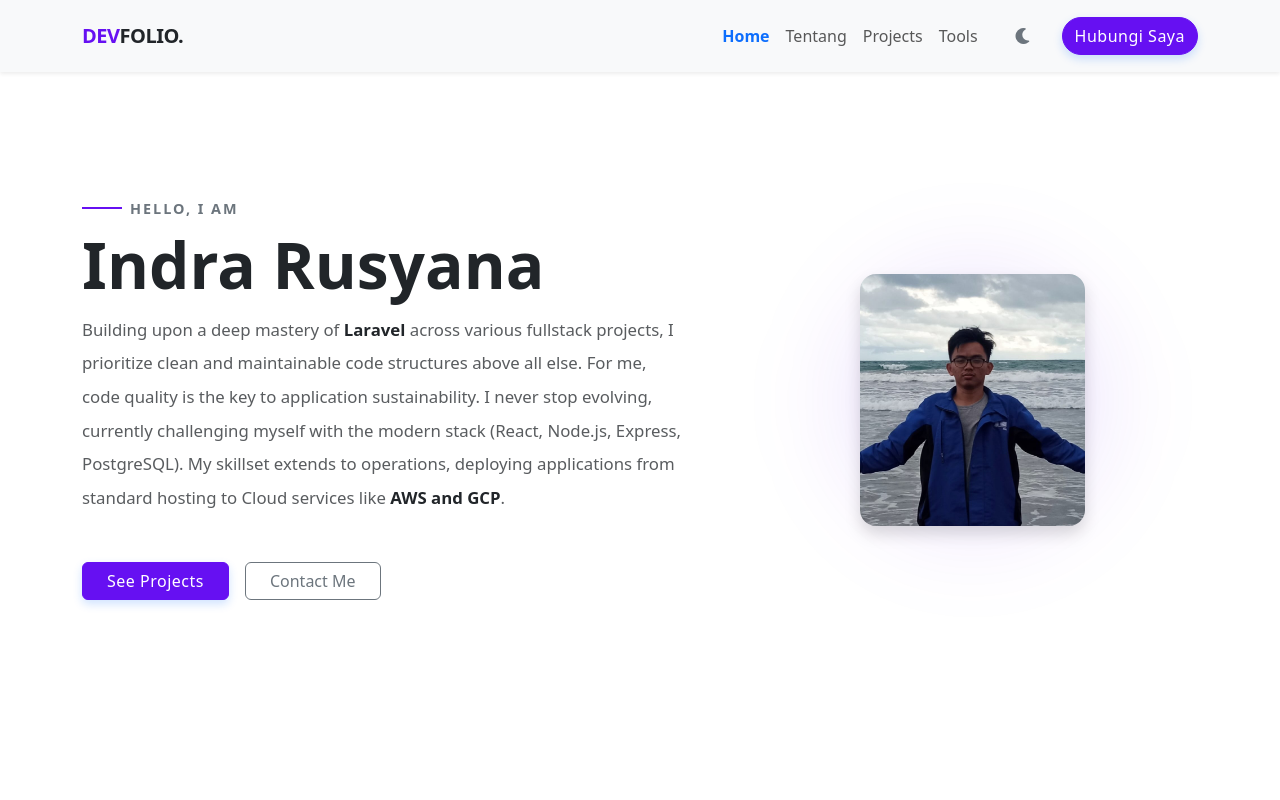
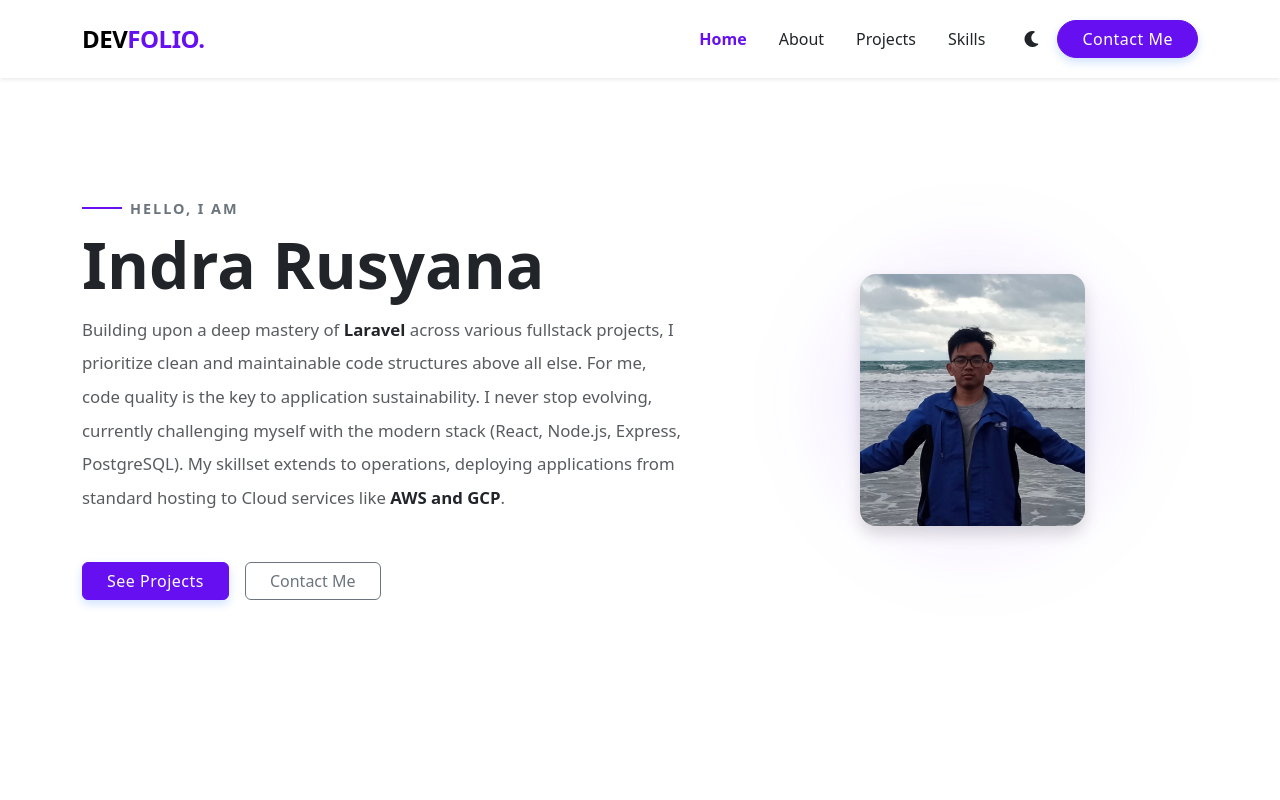
Before and after one commit to IndraRusyana/portofolio, a React (Vite) app in the folder client/: page / in a window 1280 px wide. Shown: the top 800 px of the page. Built offline with nearby package versions, Linux system fonts and the light colour scheme; no server answers.

Commit message:
feat: update favicon and enhance Navbar styles; improve scroll logic and clean up debug code in EditProject

```diff
--- a/client/index.html
+++ b/client/index.html
@@ -3,7 +3,7 @@
 
 <head>
     <meta charset="UTF-8" />
-    <link rel="icon" type="image/svg+xml" href="/vite.svg" />
+    <link rel="icon" type="image/svg+xml" href="/favicon.svg" />
     <meta name="viewport" content="width=device-width, initial-scale=1.0" />
     <title>My Portfolio</title>
     <link rel="preconnect" href="https://fonts.googleapis.com">
--- a/client/src/Home.css
+++ b/client/src/Home.css
@@ -147,8 +147,26 @@ body, .navbar, .card, section, footer {
     background-color: rgba(255, 255, 255, 0.95);
 }
 .navbar-brand { font-weight: 800; letter-spacing: -0.5px; }
-.nav-link { font-weight: 500; color: #64748b; transition: 0.3s; }
-.nav-link:hover, .nav-link.active { color: var(--primary-color); }
+.navbar-brand span { color: #6610f2; } /* Ungu */
+.navbar-nav .nav-link {
+    color: var(--bs-body-color);
+    font-weight: 500;
+    transition: all 0.3s ease;
+}
+.navbar-nav .nav-link:hover {
+    color: #6610f2 !important; /* Ungu */
+}
+.navbar-nav .nav-link.active-link {
+    color: #6610f2 !important; /* Ungu menyala */
+    font-weight: 700 !important;
+}
+.btn-contact-nav {
+    border-color: #6610f2 !important;
+    background-color: #6610f2 !important;
+}
+.btn-contact-nav:hover {
+    background-color: #520dc2 !important;
+}
 
 /* Buttons */
 .btn-primary {
--- a/client/src/components/Navbar.jsx
+++ b/client/src/components/Navbar.jsx
@@ -2,128 +2,92 @@ import React, { useState, useEffect } from 'react';
 import { Link } from 'react-router-dom';
 
 const Navbar = ({ theme, toggleTheme }) => {
-  // 1. State untuk menyimpan ID section yang sedang aktif
   const [activeSection, setActiveSection] = useState('home');
 
-  // 2. useEffect untuk mendeteksi scroll
+  // --- LOGIC SCROLL (Sama seperti sebelumnya, sudah bagus) ---
   useEffect(() => {
     const handleScroll = () => {
-      // Daftar ID section yang ada di halaman kamu
       const sections = ['home', 'about', 'projects', 'skills', 'contact'];
-
-      // Ambil posisi scroll saat ini + sedikit offset (misal 200px)
-      // agar aktif sedikit sebelum mencapai garis paling atas
-      const scrollPosition = window.scrollY + 200;
+      // Offset disesuaikan agar highlight pindah pas di tengah layar atau sedikit di atas
+      const scrollPosition = window.scrollY + 150;
 
       sections.forEach((section) => {
         const element = document.getElementById(section);
-
-        // Pastikan elemen ditemukan di DOM
         if (element) {
           const offsetTop = element.offsetTop;
           const offsetHeight = element.offsetHeight;
 
-          // Cek apakah scroll kita berada di dalam area section tersebut
-          if (
-            scrollPosition >= offsetTop &&
-            scrollPosition < offsetTop + offsetHeight
-          ) {
+          if (scrollPosition >= offsetTop && scrollPosition < offsetTop + offsetHeight) {
             setActiveSection(section);
           }
         }
       });
     };
 
-    // Pasang event listener saat komponen dimuat
     window.addEventListener('scroll', handleScroll);
-
-    // Bersihkan event listener saat komponen dilepas (unmount)
-    return () => {
-      window.removeEventListener('scroll', handleScroll);
-    };
+    return () => window.removeEventListener('scroll', handleScroll);
   }, []);
 
-  // Helper function untuk menentukan class active
+  // --- HELPER CLASS (Diperbaiki) ---
+  // Kita pakai class custom 'active-link' yang sudah dibuat di CSS
   const getNavLinkClass = (sectionName) => {
-    return `nav-link ${activeSection === sectionName ? 'active fw-bold text-primary' : ''}`;
+    return `nav-link px-3 ${activeSection === sectionName ? 'active-link' : ''}`;
   };
 
   return (
-    <nav className={`navbar navbar-expand-lg fixed-top shadow-sm py-3 transition-colors ${theme === 'dark' ? 'navbar-dark bg-dark' : 'navbar-light bg-light'}`}>
+    // HAPUS 'bg-dark/bg-light'. Gunakan 'navbar' saja agar CSS Glass Effect bekerja.
+    // Gunakan 'navbar-expand-lg' standard.
+    <nav className="navbar navbar-expand-lg fixed-top shadow-sm py-3 transition-colors">
       <div className="container">
-        {/* Logo / Brand */}
-        <Link className="navbar-brand fw-bold" to="/" style={{ color: '#6610f2' }}>
-          DEV<span className={theme === 'dark' ? 'text-white' : 'text-dark'}>FOLIO.</span>
+
+        {/* Logo - Gunakan text-primary (ungu) dari Bootstrap */}
+        <Link className="navbar-brand fw-bold fs-4" to="/">
+          DEV<span>FOLIO.</span>
         </Link>
 
-        {/* Tombol Toggler */}
+        {/* Toggler Mobile */}
         <button
-          className="navbar-toggler"
+          className="navbar-toggler border-0 shadow-none"
           type="button"
           data-bs-toggle="collapse"
           data-bs-target="#navbarNav"
         >
-          <span className="navbar-toggler-icon"></span>
+           {/* Icon toggler manual agar warnanya ikut tema text-body */}
+           <i className="fas fa-bars fa-lg text-body"></i>
         </button>
 
         {/* Menu Links */}
         <div className="collapse navbar-collapse" id="navbarNav">
           <ul className="navbar-nav ms-auto align-items-center">
 
-            <li className="nav-item">
-              <a
-                className={getNavLinkClass('home')}
-                href="#home"
-                onClick={() => setActiveSection('home')} // Agar langsung aktif saat diklik
-              >
-                Home
-              </a>
-            </li>
-
-            <li className="nav-item">
-              <a
-                className={getNavLinkClass('about')}
-                href="#about"
-                onClick={() => setActiveSection('about')}
-              >
-                Tentang
-              </a>
-            </li>
-
-            <li className="nav-item">
-              <a
-                className={getNavLinkClass('projects')}
-                href="#projects"
-                onClick={() => setActiveSection('projects')}
-              >
-                Projects
-              </a>
-            </li>
-
-            <li className="nav-item">
-              <a
-                className={getNavLinkClass('skills')}
-                href="#skills"
-                onClick={() => setActiveSection('skills')}
-              >
-                Tools
-              </a>
-            </li>
+            {['home', 'about', 'projects', 'skills'].map((item) => (
+               <li className="nav-item" key={item}>
+                 <a
+                   className={getNavLinkClass(item)}
+                   href={`#${item}`}
+                   // Capitalize huruf pertama
+                   onClick={() => setActiveSection(item)}
+                 >
+                   {item.charAt(0).toUpperCase() + item.slice(1)}
+                 </a>
+               </li>
+            ))}
 
             {/* Tombol Theme */}
-            <li className="nav-item ms-lg-3">
+            <li className="nav-item ms-lg-2">
               <button
                 onClick={toggleTheme}
-                className={`btn btn-outline-secondary rounded-circle border-0 ${theme === 'dark' ? 'text-white' : ''}`}
+                className="btn btn-link text-body text-decoration-none rounded-circle"
+                style={{ width: '40px', height: '40px' }}
               >
                 <i className={`fas ${theme === 'dark' ? 'fa-sun' : 'fa-moon'}`}></i>
               </button>
             </li>
 
             {/* Tombol Contact */}
-            <li className="nav-item">
-              <a className="btn btn-primary text-white ms-lg-3 rounded-pill btn-contact-nav" href="#contact" style={{ borderColor: '#6610f2' }}>
-                Hubungi Saya
+            <li className="nav-item ms-lg-2 mt-2 mt-lg-0">
+              <a className="btn btn-primary text-white rounded-pill px-4 btn-contact-nav" href="#contact">
+                Contact Me
               </a>
             </li>
 
--- a/client/src/pages/EditProject.jsx
+++ b/client/src/pages/EditProject.jsx
@@ -89,10 +89,10 @@ const EditProject = () => {
       }
 
       // DEBUGGING: Cek isi amplop sebelum dikirim
-      console.log("Mengirim data ke Backend...");
-      for (let [key, value] of formData.entries()) {
-           console.log(`${key}:`, value);
-      }
+      // console.log("Mengirim data ke Backend...");
+      // for (let [key, value] of formData.entries()) {
+      //      console.log(`${key}:`, value);
+      // }
 
       // Kirim Request
       const apiUrl = import.meta.env.VITE_API_URL || 'http://localhost:5000';
```
Also changed, not shown: client/public/favicon.svg (added).
